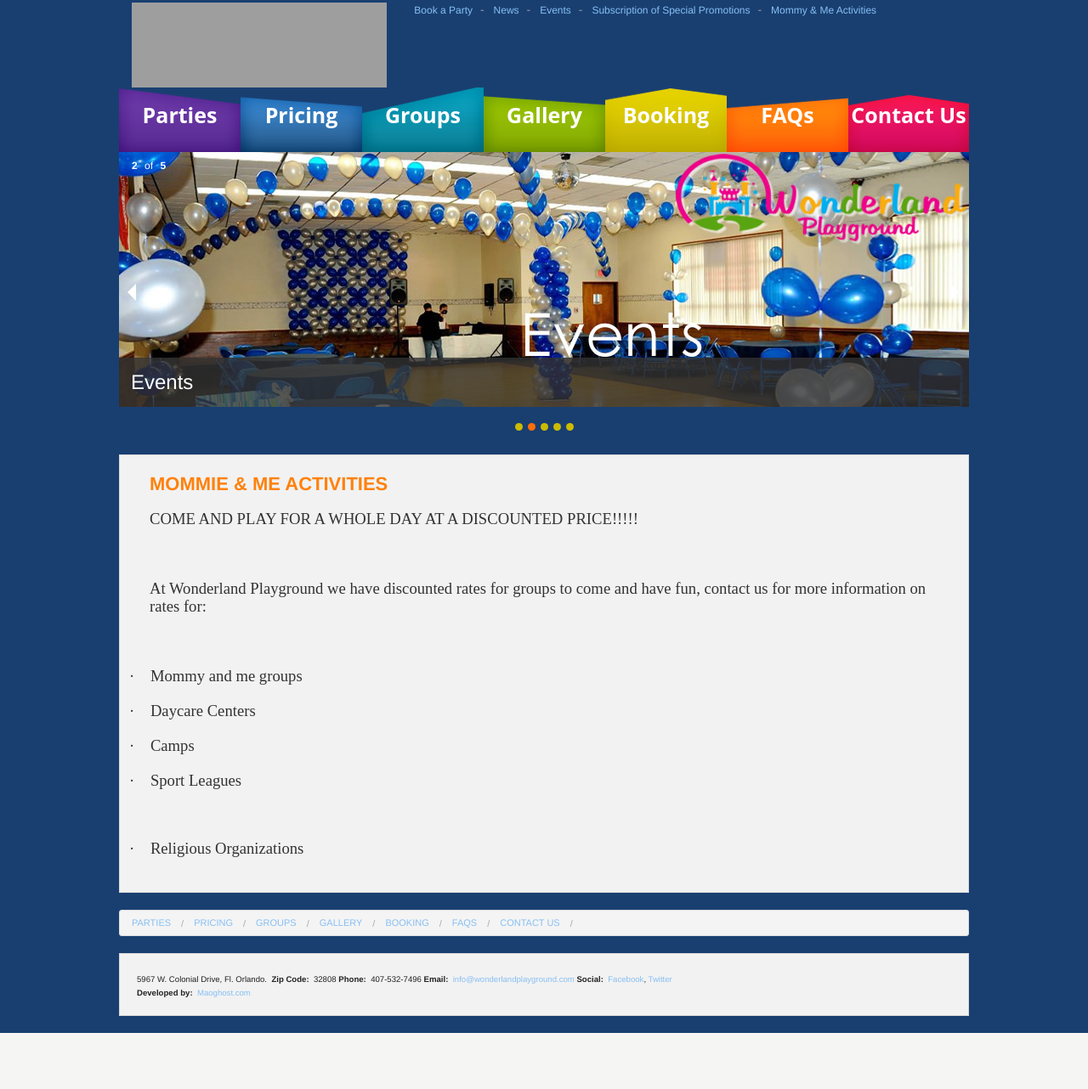
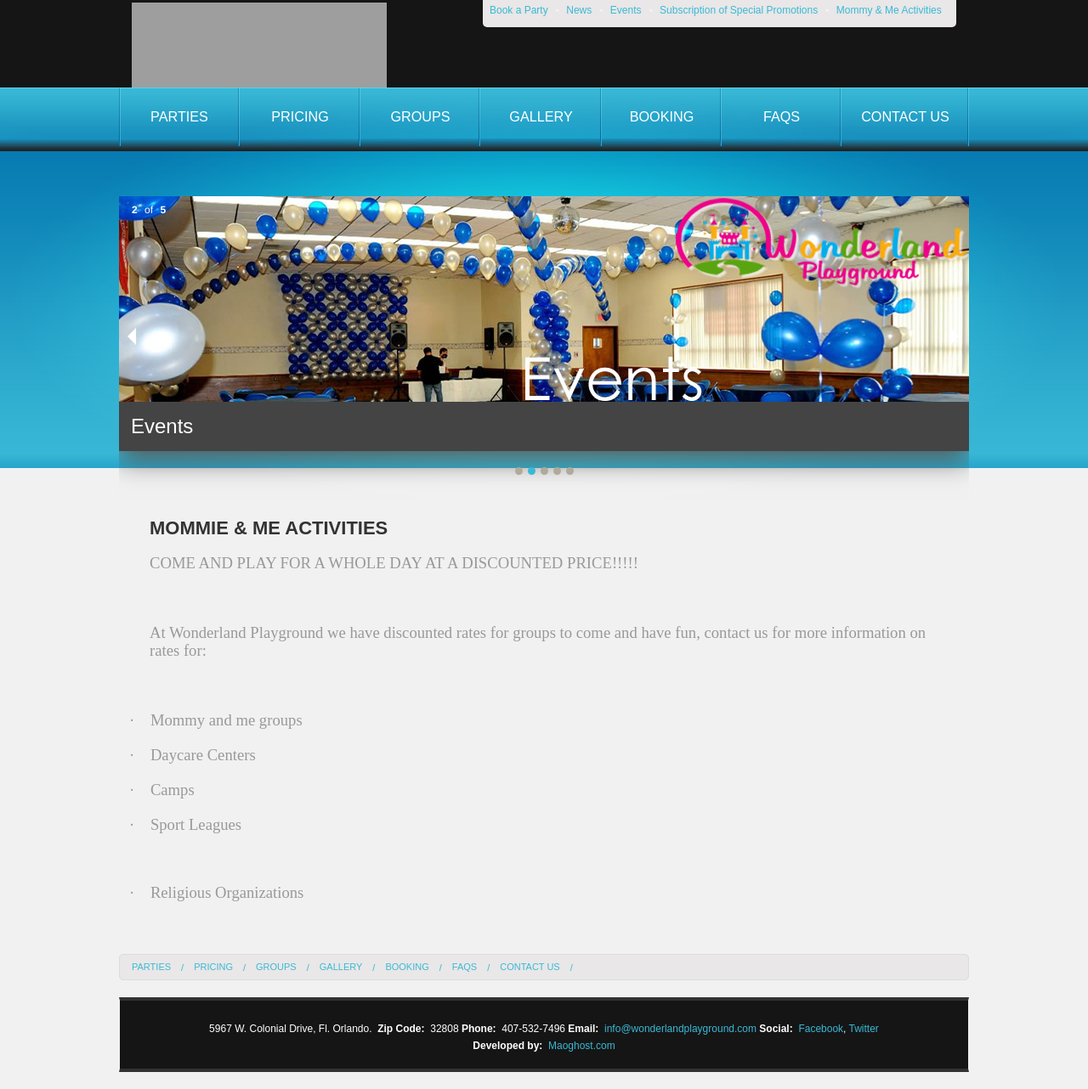
Before and after one commit to rastashe14/Wonder, a PHP site: page /index.php?id=9&type=3 in a window 1280 px wide. Shown: the whole page at 85% size. Before the commit the page ends 1216 px from the top, so only its background shows below. Run offline with PHP 8.4, Linux system fonts and the light colour scheme; data comes from the database, SQL or seed files in the repository; data that the repository does not hold is empty; some libraries are stand-ins or nearby versions; grey boxes are pictures that could not be loaded.

Commit message:
ajustes tema 4

```diff
--- a/views/banner.php
+++ b/views/banner.php
@@ -1,5 +1,5 @@
 <div class="row" >
-	<ul data-orbit data-options="timer_speed: 3000; animation_speed: 1500; pause_on_hover: false;">
+	<ul data-orbit data-options="timer_speed: 3000; animation_speed: 1500; pause_on_hover: false;" id="ul-orbit-principal">
 	<?php  foreach($_BANNER as $bannerItem ){?>
 	<li>
 		<a  href="<?=$bannerItem['url']?>"><img src="<?=$bannerItem['src']?>" /></a>
--- a/views/footer.php
+++ b/views/footer.php
@@ -15,6 +15,8 @@
 			<?php }?>
 			</ul>
 		</div>
+		<div id="header-menu">
+
 			<div class="large-12 panel" id="secondFooter">
 				<small>
 					<?php
@@ -33,3 +35,4 @@
 				</small>
 			</div>
 		</div>
+	</div>
--- a/views/header.php
+++ b/views/header.php
@@ -1,9 +1,9 @@
 	<?php $imgLogo  = campo('config','`keys`', 'logo','value'); ?>
+	<div id="header-menu">
 		<div class="row top">
 			<div class="large-4 columns logo">
 				<a href="<?=DOMINIO?>"><img src="img/<?=$imgLogo?>" width="300" style="height: 100px; width: 300px" /></a>
 			</div>
-
 			<div class="large-8 columns ">
 				<?php if($_NAME_ON_TOP){?>
 
@@ -26,3 +26,4 @@
 
 			</div>
 		</div>
+	</div>
--- a/views/menu.php
+++ b/views/menu.php
@@ -1,3 +1,4 @@
+<div class="new-menu">
 	<div class="row">
 		<nav class="top-bar" data-topbar data-options="is_hover: false">
 
@@ -6,16 +7,16 @@
 				<li class="toggle-topbar menu-icon"><a href="#"><span>Menu</span></a></li>
 			</ul>
 
-		<section class="top-bar-section">
-			<ul class="left">
+			<section class="top-bar-section" >
+				<ul class="left" id="ul-menu-principal">
 				<?php
 				$s=1;
 				foreach($_LEFT_MENU as $menuItem ){
 				?>
 					<li class="<?=$menuItem['CLASS']?>" ><a <?php if($menuItem['TOOLTIP']!=''){?>data-tooltip class="has-tip" title="<?=$menuItem['TOOLTIP']?>" <?php } ?> href="<?=$menuItem['LINK']?>"><?=$menuItem['TITLE']?></a></li>
-
 				<?php }?>
 				</ul>
 			</section>
 		</nav>
 	</div>
+</div>
--- a/wpanel/includes/header.php
+++ b/wpanel/includes/header.php
@@ -43,4 +43,4 @@
 		$(document).foundation();
 	</script>
 </head>
-<body>
+<body class="bckwpanel">
--- a/wpanel/includes/menu.php
+++ b/wpanel/includes/menu.php
@@ -1,5 +1,4 @@
 <nav class="top-bar" data-topbar data-options="is_hover: false" style="background: #333 !important;">
-
 	<ul class="title-area">
 		<li class="name">
 		<h1><a style="cursor: default"><?=$_SESSION['wspanel_user']['nombre']?></a></h1>
--- a/wpanel/index.php
+++ b/wpanel/index.php
@@ -10,7 +10,7 @@
 
 	$imgLogo=campo('config','`keys`','logo','value');
 ?>
-
+<div id="header-menu">
 	<div class="row">
 		<div class="large-10 columns top logo">
 			<img src="../img/<?=$imgLogo?>" width="200" style="height:70px;width:200px"/>
@@ -24,6 +24,7 @@
 				    </ul>
 				  </section>
 			  </nav>
+			</div>
 		</div>
 	</div>
 </div>
--- /dev/null
+++ b/wpanel/views/themes/new_css/theme4/style.css
@@ -0,0 +1,254 @@
+/*fondo principal de la pagina*/
+body{
+	/*background:  repeat-x center  ;*/
+	background-position: 0 160px !important;
+	background-image: url(img/bg.png) !important;
+	background-repeat: repeat-x !important;
+	background-color: #f1f1f1 !important;
+}
+.bckwpanel{
+	background-position: 0 20px !important;
+}
+
+#header-menu{ background:#151515;}
+
+/*fondo menu principal*/
+.new-menu{
+	background: url(img/menu-bg.jpg) center top repeat-x !important; height: 16%; width: 100%
+}
+/*texto contenido de la pagina*/
+p{
+	font-family: Arial,Helvetica,sans-serif !important;
+}
+h3{
+	color: #333 !important;
+	font-family: Arial,Helvetica,sans-serif !important;
+}
+a{
+	color: #333 !important;
+	font-family: Arial, Helvetica, sans-serif !important;
+	-webkit-transition: 500ms ease all;
+	-moz-transition: 500ms ease all;
+	-ms-transition: 500ms ease all;
+	-o-transition: 500ms ease all;
+	transition: 500ms ease all;
+}
+a:hover{
+	color: #333 !important;
+}
+button,.button{
+	background-color: #39b9d6 !important;
+	border-color: #39b9d6 !important;
+	color: #eee !important;
+}
+button:hover,.button:hover{
+	background-color: #2FA4BE !important;
+	border-color: #2FA4BE !important;
+}
+label{
+	color: #222 !important;
+}
+.panel{
+	background: #f1f1f1 !important;
+	border: 1px solid #f1f1f1 !important;
+}
+
+/* menu superior */
+#top-menu-sup{
+	background: #E9E7E7 !important;
+
+	width: 557px;
+	float: right;
+	color: #fff !important;
+	-webkit-border-radius: 5px;
+	-moz-border-radius: 5px;
+	-ms-border-radius: 5px;
+	-o-border-radius: 5px;
+	border-radius: 5px;
+}
+#top-menu-sup dd{
+	color: #fff !important;
+}
+#top-menu-sup dd a{
+	color: #39b9d6 !important;
+	padding: 0;
+	margin-right: 5px;
+	margin-left: -5px;
+	font-size: 12px;
+	font-family: Arial, Helvetica, sans-serif !important;
+	margin-left: -8px;
+	-webkit-transition: 500ms ease all;
+	-moz-transition: 500ms ease all;
+	-ms-transition: 500ms ease all;
+	-o-transition: 500ms ease all;
+	transition: 500ms ease all;
+}
+
+#top-menu-sup dd a:hover{
+	text-decoration: underline !important;
+
+}
+/* fin menu superior */
+
+.top-bar, .top-bar-section, .left {
+	/*background:#fff !important;*/
+}
+.top-bar-section #ul-menu-principal{
+	position: relative;
+	background: url(img/menu-spacer.gif) left top no-repeat !important;
+}
+
+.menuOption1,.menuOption2, .menuOption3, .menuOption4, .menuOption5, .menuOption6, .menuOption7{
+	float: left;
+	position: relative;
+	background: url(img/menu-spacer.gif) right top no-repeat;
+	/*padding-right: 2px;*/
+}
+/* menu principal */
+.menuOption1 a , .menuOption2 a, .menuOption3 a, .menuOption4 a, .menuOption5 a, .menuOption6 a, .menuOption7 a{
+	display: block !important;
+	width: 100% !important;
+	color: #fff !important;
+	padding: 12px 0 12px 0 !important;
+	font-family: Arial, Helvetica, sans-serif !important;
+	font-size: 1.0125rem !important;
+	font-weight: normal !important;
+	background: transparent !important ;
+	text-transform: uppercase !important;
+}
+
+.menuOption1 a, .menuOption2 a{
+	width: 142px !important;
+}
+.menuOption1 a:hover, .menuOption2 a:hover{
+
+	color: #000 !important;
+}
+
+.menuOption3 a, .menuOption6 a, .menuOption7 a{
+	width: 141px !important;
+}
+.menuOption3 a:hover, .menuOption6 a:hover, .menuOption7 a:hover{
+	color: #000 !important;
+}
+
+.menuOption4 a{
+	width: 143px !important;
+}
+.menuOption4 a:hover{
+	color: #000 !important;
+}
+
+.menuOption5 a{
+	width: 150px !important;
+}
+.menuOption5 a:hover{
+	color: #000 !important;
+}
+/* end menu principal */
+
+#ul-orbit-principal{
+	-webkit-box-shadow: 0px 10px 30px #555;
+	-moz-box-shadow: 0px 10px 30px #555;
+	box-shadow: 0px 10px 30px #555;
+}
+
+/*contenido home dentro del slide de contenido*/
+#content-home p{
+	color: #999 !important;
+}
+
+#newsOrbit span{
+	color: #999 !important;
+}
+
+/*menu lateral*/
+#sub-side-menu h3{
+	font-family: Arial, Helvetica, sans-serif !important;
+	color: #333 !important;
+	font-size: 28px !important;
+	/*background: # !important;*/
+}
+#sub-side-menu ul li a{
+	color: #39b9d6 !important;
+	padding-left: 5px;
+}
+#sub-side-menu ul li a:hover{
+	text-decoration: underline !important;
+}
+#sub-side-menu ul .divider{
+	border-top: 1px solid #39b9d6;
+}
+/*end menu lateral*/
+
+
+/*primer footer*/
+.breadcrumbs{
+	background: #E9E7E7 !important;
+	-webkit-border-radius: 5px;
+	-moz-border-radius: 5px;
+	-ms-border-radius: 5px;
+	-o-border-radius: 5px;
+	border-radius: 5px;
+	color:#39b9d6 !important;
+	font-family: Arial, Helvetica, sans-serif !important;
+}
+.breadcrumbs a{
+	color:#39b9d6 !important;
+}
+.breadcrumbs > *:before{
+	color:#39b9d6 !important;
+}
+.breadcrumbs > *:hover a {
+	text-decoration: underline !important;
+}
+/*end primer footer*/
+
+
+/*segundo footer*/
+#secondFooter{
+	background: #151515 !important;
+	border-bottom: 4px solid #323232 !important;
+	border-top: 4px solid #323232 !important;
+	color:#fff !important;
+	font-size: 20px !important;
+	text-align: center;
+	font-family: Arial, Helvetica, sans-serif !important;
+}
+#secondFooter strong{color:#fff !important;}
+#secondFooter a{color:#39b9d6 !important;}
+#secondFooter a:hover{text-decoration: underline !important;}
+/*end segundo footer*/
+
+.orbit-bullets li {
+	background-color: #afaa9b !important;
+}
+.orbit-container .orbit-slides-container li .orbit-caption{
+	background-color: #444 !important;
+	font-family: Arial, Helvetica, sans-serif !important;
+}
+.orbit-bullets .active {
+	background-color: #39b9d6 !important;
+}
+
+
+/*boton creado a pie para selecionar file*/
+.founFile{
+	background-color: #39b9d6 !important;
+	cursor: pointer !important;
+	color: #eee !important;
+}
+.founFile:hover{
+	background-color: #2FA4BE !important;
+}
+/*fin boton creado a pie para selecionar file*/
+
+
+.top-bar ul li a{color: #fff !important;}
+
+#menu-wpanel ul li > a {font-size: 0.7625rem !important;}
+
+.wpanel-msg-small{color: #222}
+.calendar-row h3{color:#afaa9b !important; }
+.close-reveal-modal{color:#afaa9b !important;}
+.clearing-close{color:#fff !important;}
```
Also changed, not shown: wpanel/views/themes/new_css/theme4/img/bg.png (added), wpanel/views/themes/new_css/theme4/img/menu-bg.jpg (added), wpanel/views/themes/new_css/theme4/img/menu-spacer.gif (added), wpanel/views/themes/new_css/theme4/img/row-top-tail.jpg (added). Lines whose indentation alone changed are shown as unchanged.
